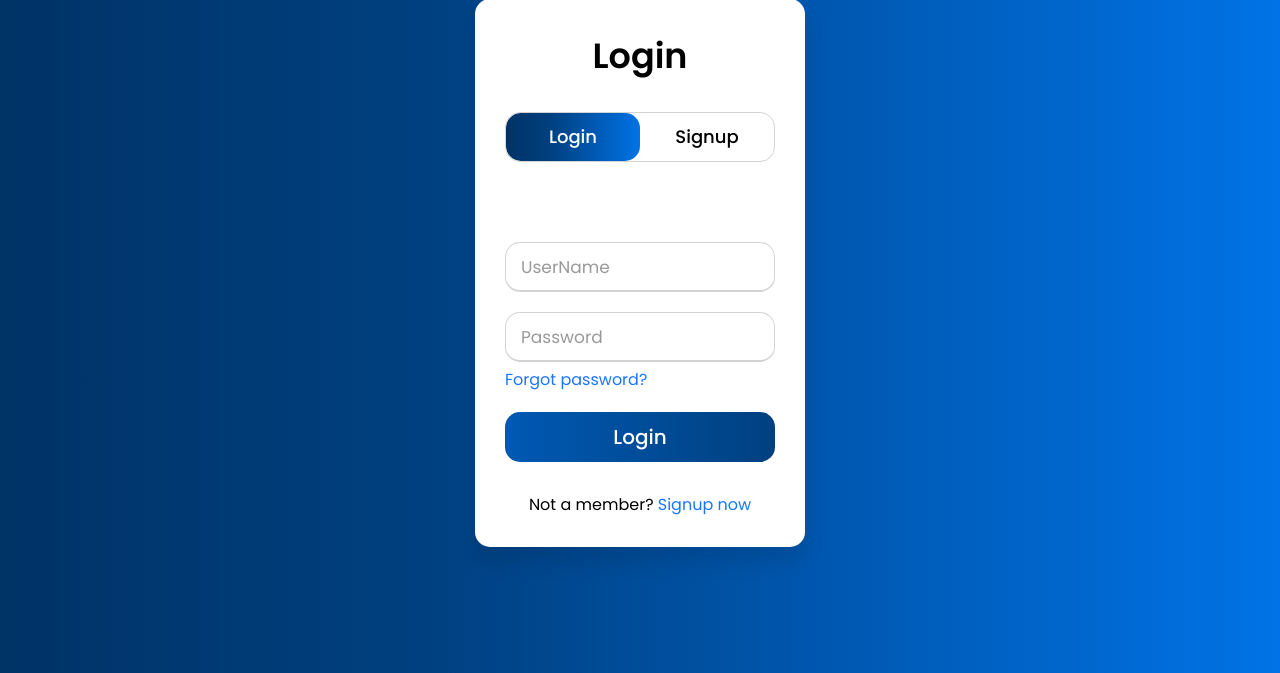
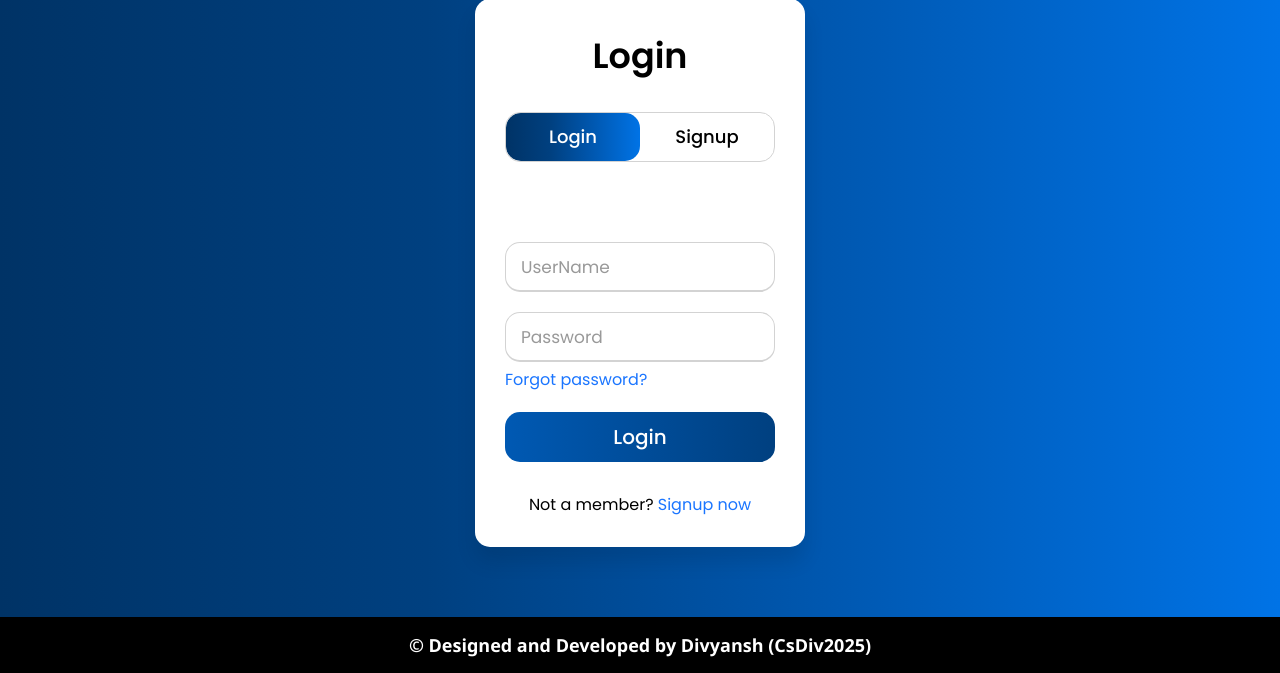
Before and after one commit to csdivyansh/Book, a Flask app: page /login/ in a window 1280 px wide. Shown: the part 127-800 px from the top of the page. Run offline with Flask 3, Linux system fonts and the light colour scheme.

Commit message:
added footers to all pages

```diff
--- a/static/login.css
+++ b/static/login.css
@@ -184,3 +184,16 @@ form .btn input[type="submit"]{
   font-weight: 500;
   cursor: pointer;
 }
+
+footer {
+  width: 100%;
+  padding: 1rem;
+  font-family: "Segoe UI", Tahoma, Geneva, Verdana, sans-serif;
+  font-weight: 600;
+  font-size: large;
+  position: fixed;
+  bottom: 0;
+  text-align: center;
+  background: #000;
+  color: #fff;
+}
--- a/templates/book.html
+++ b/templates/book.html
@@ -19,9 +19,7 @@
           onclick="this.parentElement.style.display='none';"
           >&times;</span
         >
-          {% for message in messages %}
-          {{ message }}
-          {% endfor %}
+        {% for message in messages %} {{ message }} {% endfor %}
       </div>
       {% endif %} {% endwith %}
       <form method="POST">
@@ -44,6 +42,7 @@
         <button class="button" type="submit"><span>Book</span></button>
       </form>
     </div>
+    <footer>© Design and Developed by Divyansh (CsDiv2025)</footer>
     <script>
       window.addEventListener("pageshow", function (event) {
         const isBackNav =
--- a/templates/login.html
+++ b/templates/login.html
@@ -101,6 +101,7 @@
         </div>
       </div>
     </div>
+    <footer>© Designed and Developed by Divyansh (CsDiv2025)</footer>
     <script>
       const loginText = document.querySelector(".title-text .login");
       const loginForm = document.querySelector("form.login");
--- a/templates/view.html
+++ b/templates/view.html
@@ -66,7 +66,7 @@
       </div>
       {% endfor %}
     </div>
-
+    <footer>© Design and Developed by Divyansh (CsDiv2025)</footer>
     <script>
       window.addEventListener("pageshow", function (event) {
         const isBackNav =
```
Also changed, not shown: static/styles.css (+13 -0 lines), templates/index.html (+8 -2 lines).
